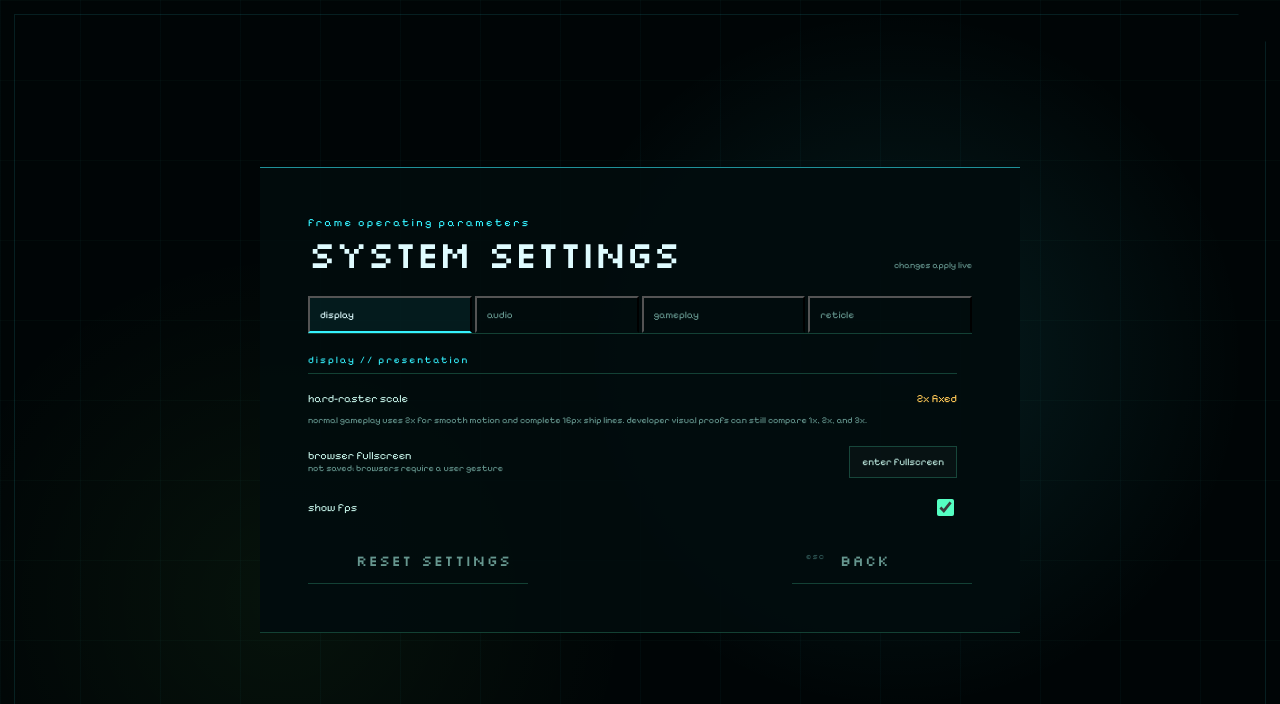
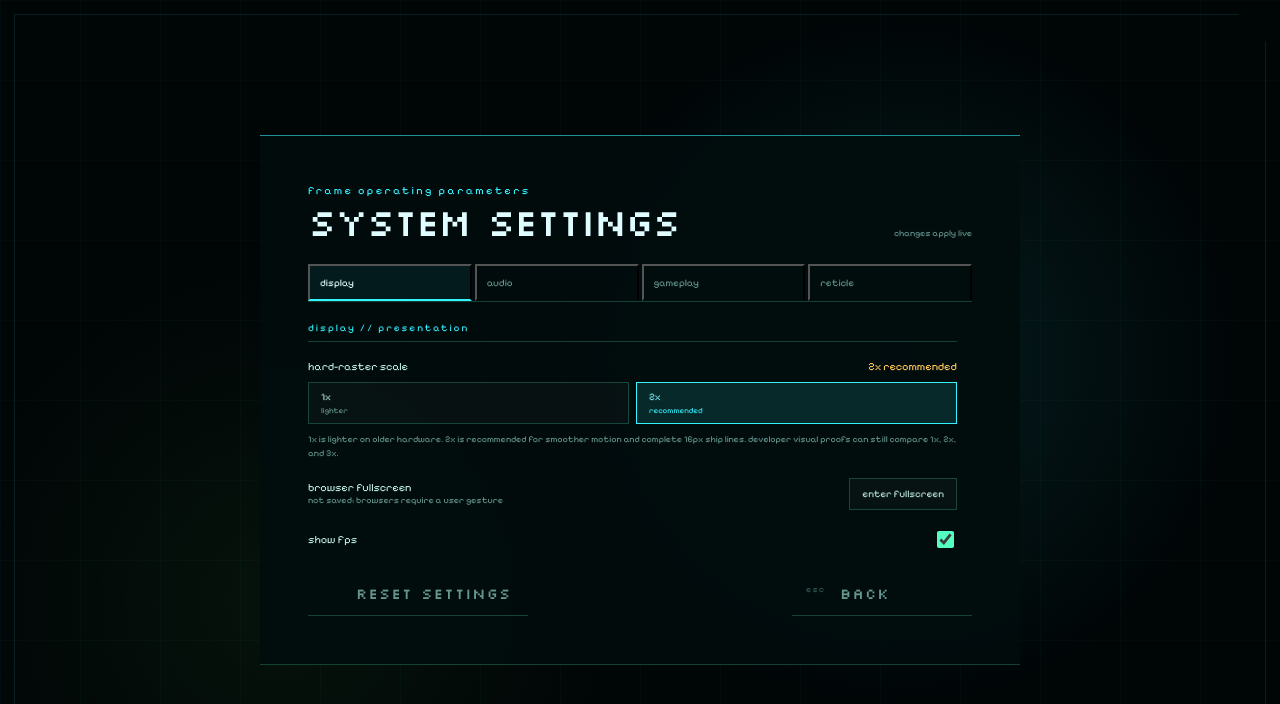
Before and after one commit to verumrexo/framebound, a website built with Vite: page index.html in a window 1280 px wide. Both pictures are taken after a click on the button "system settings". Shown: the top 704 px of the page. Built offline with nearby package versions, Linux system fonts and the light colour scheme; no server answers; files whose address does not match are found by name.

Commit message:
feat: allow 1x and 2x gameplay raster selection

```diff
--- a/src/game/systems/Settings.js
+++ b/src/game/systems/Settings.js
@@ -1,4 +1,9 @@
 const GAMEPLAY_RASTER_SCALE = 2;
+const GAMEPLAY_RASTER_SCALES = new Set([1, 2]);
+
+function normalizeGameplayRasterScale(value) {
+    return GAMEPLAY_RASTER_SCALES.has(value) ? value : GAMEPLAY_RASTER_SCALE;
+}
 
 export class Settings {
     constructor(game) {
@@ -61,11 +66,11 @@ export class Settings {
             this.game.damageNumberMode = normalized.damageNumberMode;
             this.game.eyeCandy = normalized.eyeCandy;
             this.game.showFps = normalized.showFps;
-            this.applyRasterScale();
-            if (saved && parsed?.rasterScale !== GAMEPLAY_RASTER_SCALE) this.saveGameSettings();
+            this.applyRasterScale(normalized.rasterScale);
+            if (saved && parsed?.rasterScale !== normalized.rasterScale) this.saveGameSettings();
         } catch (e) {
             console.warn('[Settings] Failed to load game settings:', e);
-            this.applyRasterScale();
+            this.applyRasterScale(GAMEPLAY_RASTER_SCALE);
         }
     }
 
@@ -106,13 +111,13 @@ export class Settings {
                 ? settings.damageNumberMode
                 : this.defaults.damageNumberMode,
             eyeCandy: typeof settings.eyeCandy === 'boolean' ? settings.eyeCandy : this.defaults.eyeCandy,
-            rasterScale: GAMEPLAY_RASTER_SCALE,
+            rasterScale: normalizeGameplayRasterScale(settings.rasterScale),
             showFps: typeof settings.showFps === 'boolean' ? settings.showFps : this.defaults.showFps
         };
     }
 
-    applyRasterScale() {
-        const rasterScale = GAMEPLAY_RASTER_SCALE;
+    applyRasterScale(rasterScale = this.game.rasterScale) {
+        rasterScale = normalizeGameplayRasterScale(rasterScale);
         if (this.game.renderer?.setRasterScale) this.game.renderer.setRasterScale(rasterScale);
         else if (this.game.renderer?.viewport) {
             this.game.renderer.viewport.setWorldPixelScale?.(rasterScale);
@@ -128,7 +133,7 @@ export class Settings {
                 showDamageNumbers: this.game.showDamageNumbers,
                 damageNumberMode: this.game.damageNumberMode,
                 eyeCandy: this.game.eyeCandy !== false,
-                rasterScale: GAMEPLAY_RASTER_SCALE,
+                rasterScale: normalizeGameplayRasterScale(this.game.rasterScale),
                 showFps: this.game.showFps !== false
             }));
         } catch (e) {
@@ -165,7 +170,7 @@ export class Settings {
         this.sliderStates.sfx.current = this.sliderStates.sfx.target = Math.round(audio.sfxGain.gain.value * 100);
         this.game.cursorSettings = this.normalizeCursorSettings(this.game.cursorSettings);
         this.syncCursorSliderStates();
-        this.applyRasterScale();
+        const rasterScale = this.applyRasterScale();
 
         const settings = this.game.cursorSettings;
         const tab = name => `
@@ -186,8 +191,12 @@ export class Settings {
                     <section id="settings-panel-display" class="settings-panel" role="tabpanel" aria-labelledby="settings-tab-display" data-settings-panel="display">
                         <div class="setting-group-label">display // presentation</div>
                         <div class="setting-row">
-                            <div class="label-row"><span>hard-raster scale</span><span class="val-display" id="txt-rasterScale">2x fixed</span></div>
-                            <div class="setting-help">normal gameplay uses 2x for smooth motion and complete 16px ship lines. developer visual proofs can still compare 1x, 2x, and 3x.</div>
+                            <div class="label-row"><span>hard-raster scale</span><span class="val-display" id="txt-rasterScale">${rasterScale}x${rasterScale === GAMEPLAY_RASTER_SCALE ? ' recommended' : ''}</span></div>
+                            <div class="raster-options" role="radiogroup" aria-label="gameplay hard-raster scale">
+                                <button type="button" class="setting-control raster-option" data-raster-scale="1" aria-pressed="${rasterScale === 1}">1x <small>lighter</small></button>
+                                <button type="button" class="setting-control raster-option" data-raster-scale="2" aria-pressed="${rasterScale === 2}">2x <small>recommended</small></button>
+                            </div>
+                            <div class="setting-help">1x is lighter on older hardware. 2x is recommended for smoother motion and complete 16px ship lines. developer visual proofs can still compare 1x, 2x, and 3x.</div>
                         </div>
                         <div class="setting-row setting-row-inline">
                             <div><div class="label-row"><span>browser fullscreen</span></div><div class="setting-help">not saved; browsers require a user gesture</div></div>
@@ -265,6 +274,13 @@ export class Settings {
         query('#sel-damageMode').onchange = event => { this.game.damageNumberMode = event.target.value; this.saveGameSettings(); };
         query('#chk-eyeCandy').onchange = event => { this.game.eyeCandy = event.target.checked; this.saveGameSettings(); };
         query('#chk-showFps').onchange = event => { this.game.showFps = event.target.checked; this.saveGameSettings(); };
+        this.settingsMenu.querySelectorAll('[data-raster-scale]').forEach(button => {
+            button.onclick = () => {
+                this.applyRasterScale(Number(button.dataset.rasterScale));
+                this.saveGameSettings();
+                this.updateRasterScaleUI();
+            };
+        });
 
         this.settingsMenu.querySelectorAll('[data-settings-tab]').forEach(button => {
             button.onclick = () => this.setActiveTab(button.dataset.settingsTab);
@@ -274,6 +290,7 @@ export class Settings {
         this.fullscreenChangeHandler = () => this.updateFullscreenLabel();
         document.addEventListener?.('fullscreenchange', this.fullscreenChangeHandler);
         this.updateFullscreenLabel();
+        this.updateRasterScaleUI();
         this.updateReticlePreview();
 
         query('#btn-settings-reset').onclick = () => {
@@ -330,7 +347,7 @@ export class Settings {
         this.game.damageNumberMode = defaults.damageNumberMode;
         this.game.eyeCandy = defaults.eyeCandy;
         this.game.showFps = defaults.showFps;
-        this.applyRasterScale();
+        this.applyRasterScale(defaults.rasterScale);
         this.sliderStates.master.current = this.sliderStates.master.target = defaults.masterVolume * 100;
         this.sliderStates.music.current = this.sliderStates.music.target = defaults.musicVolume * 100;
         this.sliderStates.sfx.current = this.sliderStates.sfx.target = defaults.sfxVolume * 100;
@@ -375,4 +392,15 @@ export class Settings {
         preview.style.setProperty('--reticle-gap', `${Math.max(1, settings.gap / 2)}px`);
         preview.classList.toggle('has-outline', settings.outline);
     }
+
+    updateRasterScaleUI() {
+        const rasterScale = normalizeGameplayRasterScale(this.game.rasterScale);
+        const value = this.settingsMenu?.querySelector?.('#txt-rasterScale');
+        if (value) value.textContent = `${rasterScale}x${rasterScale === GAMEPLAY_RASTER_SCALE ? ' recommended' : ''}`;
+        this.settingsMenu?.querySelectorAll?.('[data-raster-scale]').forEach(button => {
+            const selected = Number(button.dataset.rasterScale) === rasterScale;
+            button.setAttribute('aria-pressed', String(selected));
+            button.classList.toggle('is-selected', selected);
+        });
+    }
 }
--- a/src/style.css
+++ b/src/style.css
@@ -732,6 +732,37 @@ select {
     color: var(--ui-bright);
     background: rgba(53, 242, 255, 0.12);
 }
+
+.raster-options {
+    display: grid;
+    grid-template-columns: repeat(2, minmax(0, 1fr));
+    gap: 7px;
+}
+
+.raster-option {
+    display: flex;
+    min-height: 42px;
+    flex-direction: column;
+    align-items: flex-start;
+    justify-content: center;
+    gap: 3px;
+    text-align: left;
+}
+
+.raster-option small {
+    color: var(--ui-muted);
+    font-size: 8px;
+}
+
+.raster-option.is-selected,
+.raster-option[aria-pressed="true"] {
+    border-color: var(--ui-cyan);
+    color: var(--ui-cyan-bright);
+    background: rgba(53, 242, 255, 0.12);
+}
+
+.raster-option.is-selected small,
+.raster-option[aria-pressed="true"] small { color: var(--ui-cyan); }
 
 .reticle-layout {
     display: grid;
--- a/src/version.js
+++ b/src/version.js
@@ -11,7 +11,7 @@ export const CHANGELOG = [
         date: new Date().toISOString().split('T')[0],
         items: [
             'overhaul: rebuilt weapon families, level-up evolution, modular enemies, and long-run balance as one connected system.',
-            'rendering: normal gameplay uses a fixed 2x hard-raster webgl2 compositor for smooth motion and complete 16px ship lines; developer visual proofs retain 1x/2x/3x comparison controls.',
+            'rendering: normal gameplay offers 1x and 2x hard-raster webgl2 modes, with 2x recommended for smooth motion and complete 16px ship lines; developer visual proofs retain 1x/2x/3x comparison controls.',
             'shops: rebuilt the four-offer room as a salvage terminal with family-accented pedestals, shared-credit telemetry, readable stat cards, affordability states, and sold stock markers without changing shop economy or ownership.',
             'fix: enemy health bars, damage numbers, tutorial text, shop prices, and interaction cards now use the native overlay instead of leaking through the world shader.',
             'fix: hangar and ship-builder panels now stay above the native hud canvas instead of being covered by their own ship and grid layer.',
```
Also changed, not shown: ROADMAP.md (+6 -5 lines), src/game/systems/Settings.test.js (+53 -10 lines).
